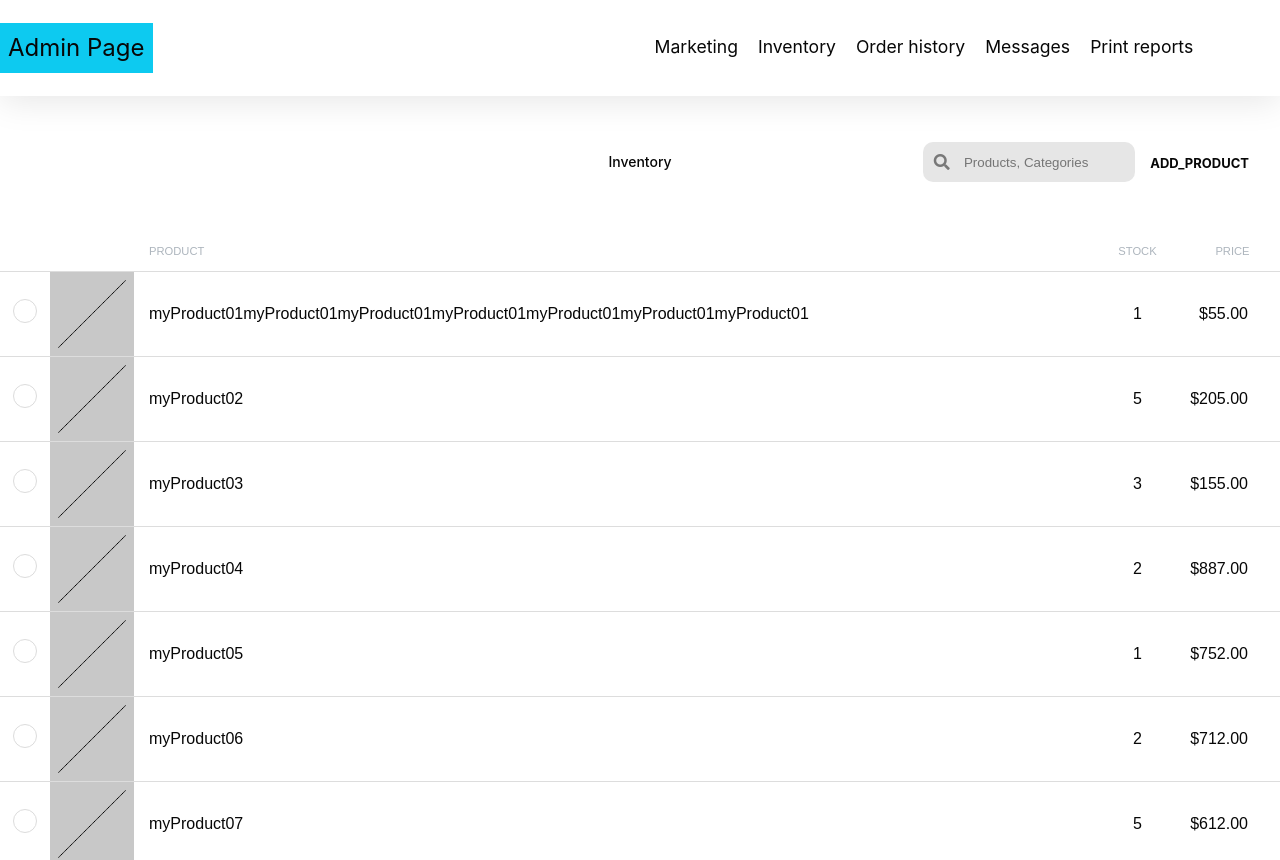
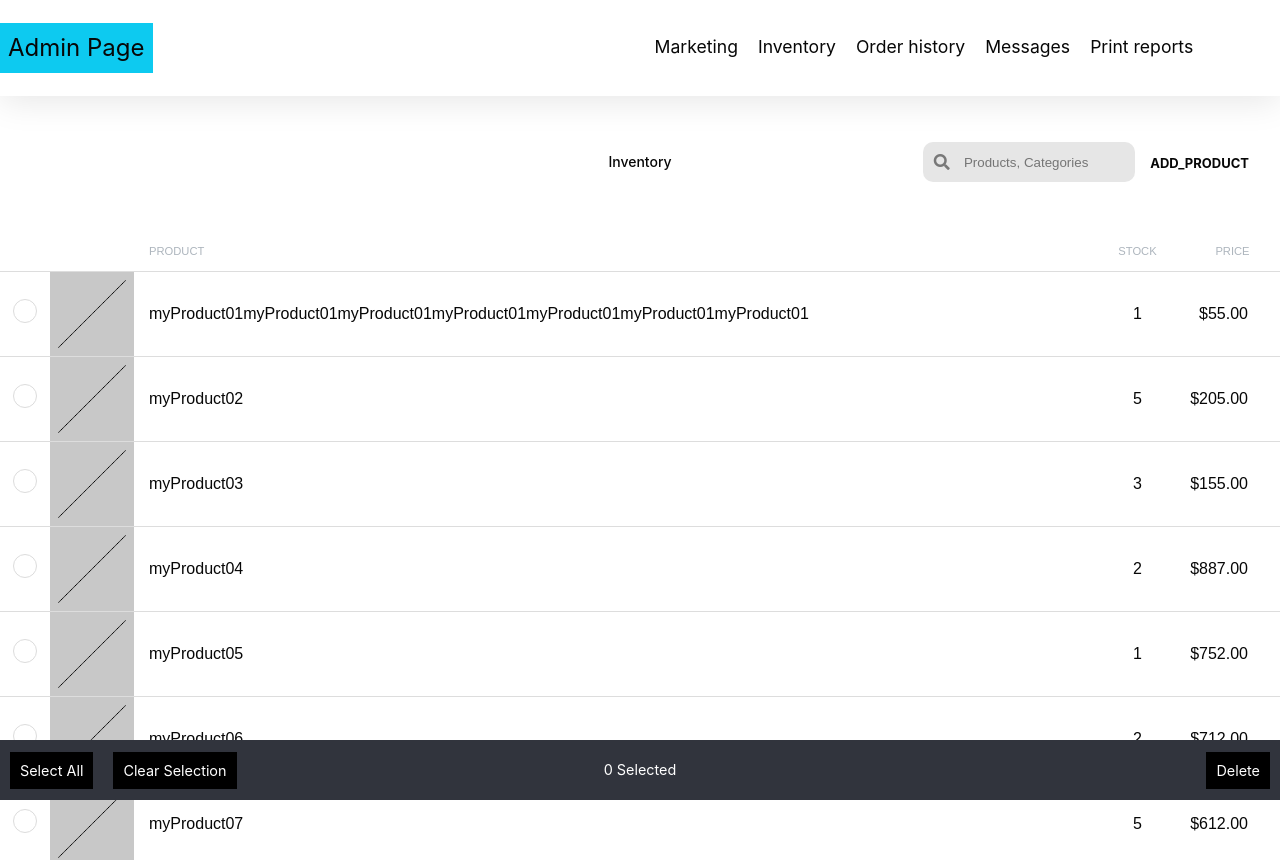
Before and after one commit to LeeJung-AWS/360-shopping, a React (Create React App) app in the folder frontend/: page /adminPage/inventory in a window 1280 px wide. Shown: the top 860 px of the page. Built offline with nearby package versions, Linux system fonts and the light colour scheme.

Commit message:
Styling bar menu under inventory

```diff
--- a/frontend/src/App.tsx
+++ b/frontend/src/App.tsx
@@ -5,7 +5,7 @@ function App() {
   return (
     <div>
       <AdminPage />
-      <Footer />
+      {/* <Footer /> */}
     </div>
   );
 }
--- a/frontend/src/components/Inventory/index.tsx
+++ b/frontend/src/components/Inventory/index.tsx
@@ -9,6 +9,10 @@ import Table from '../Table';
 const Inventory: React.FC = () => {
 
     const [ productList, setProductList] = useState<{'id': string, 'product': string, 'stock': string, 'price': string}[] | undefined>(undefined);
+
+    const [ selectedProduct, setSelectedProduct] = useState<string>();
+    // Display amount of seleted product when checking them.
+    const [ amountOfSelectedProduct, setAmountOfSelectedProduct ] = useState(0);
 
     // TODO: Fetch productList from DB
     useEffect(() => {
@@ -57,6 +61,20 @@ const Inventory: React.FC = () => {
       }
     }
 
+    function onClickCheckInventory(productId: string) {
+        const barMenuInventoryEl = document.getElementById('bar-menu-inventory')!;
+        barMenuInventoryEl.style.display = 'flex';
+        let amount = amountOfSelectedProduct;
+        amount++;
+
+        setAmountOfSelectedProduct(amount);
+
+        console.log(productId);
+        setSelectedProduct(productId)
+        console.log(selectedProduct);
+
+    }
+
     return (<>
         <div className="flex align-items-center m-1" id="inventory-top-menu">
             <span id="inventory-title">Inventory</span>
@@ -71,10 +89,20 @@ const Inventory: React.FC = () => {
             </div>
         </div>
 
-        <Table tHeads={["","","","PRODUCT", "STOCK", "PRICE"]} tBodys={productList? productList: undefined} />
+        <Table tHeads={["","","","PRODUCT", "STOCK", "PRICE"]} tBodys={productList? productList: undefined} onClickCheckInventory={onClickCheckInventory} />
         <div className="modal" id="addNewProduct">
             <div className="modal-content" id="addNewProduct-content">
                 <AddNewProduct />
+            </div>
+        </div>
+        <div id="bar-menu-inventory">
+            <div id="bar-menu-inventory-select-btn">
+                <button>Select All</button>
+                <button>Clear Selection</button>
+            </div>
+            <div>{amountOfSelectedProduct} Selected</div>
+            <div id="bar-menu-inventory-delete-btn">
+                <button>Delete</button>
             </div>
         </div>
     </>);
--- a/frontend/src/components/Table/index.tsx
+++ b/frontend/src/components/Table/index.tsx
@@ -1,4 +1,5 @@
 import React from 'react';
+import { useState } from 'react';
 
 import { NumberComma } from '../../utils/helpers';
 
@@ -7,13 +8,23 @@ import dummyProductImg from '../../assets/img/dummy-product-img.png';
 interface TableData {
     tHeads: string[];
     tBodys: {"id": string, "img"?: string, "product": string, "stock": string, "price": string}[] | undefined;
+    onClickCheckInventory: (productId:string) => void
 }
-// TODO: Display Delete Button when Check a product
+
 // TODO: Search Product by Product Tittle and Categories
 // TODO: Use ellipsis for Product Title depending on Screen Size
 // TODO: Sorting function
 
-const Table: React.FC<TableData> = ({ tHeads, tBodys }) => {
+
+const Table: React.FC<TableData> = ({ tHeads, tBodys, onClickCheckInventory }) => {
+    // const [ productIdArr, setProductIdArr ] = useState<string[]>([])
+    // TODO: Display Delete Button when Check a product
+    function onClickCheck(event: any) {
+        // setProductIdArr([...productIdArr, event.target.dataset.id]);
+        console.log(event.target.checked)
+        onClickCheckInventory(event.target.dataset.id);
+    }
+
     return(<>
     <table className="table-fixed">
     <colgroup>
@@ -38,7 +49,7 @@ const Table: React.FC<TableData> = ({ tHeads, tBodys }) => {
                 return(
                     <tr key={tBody.id}>
                         <td id="table-check-box">
-                            <input type="checkbox" />
+                            <input type="checkbox" data-id={tBody.id} onClick={onClickCheck} />
                         </td>
                         <td>
                             <img src={tBody.img?tBody.img:dummyProductImg} alt={tBody.product} />
--- a/frontend/src/sass/3_components/_inventory.scss
+++ b/frontend/src/sass/3_components/_inventory.scss
@@ -118,6 +118,51 @@
     }
 }
 
+#bar-menu-inventory{
+    display: flex;
+    justify-content: center;
+    align-items: center;
+    position: fixed;
+    bottom: 0;
+    width: 100%;
+    height: 60px;
+    background-color: $tertiary;
+
+    color: white;
+
+    font-size: 0.9rem;
+
+    button{
+        color: white;
+        background-color: black;
+        padding: 10px;
+        border: 0;
+        font-size: 0.9rem;
+    }
+
+    button:hover{
+        cursor: pointer;
+        background-color: $secondary;
+    }
+
+    #bar-menu-inventory-select-btn{
+        flex: 1;
+        display: flex;
+        button {
+            margin:0 10px;
+        }
+    }
+
+    #bar-menu-inventory-delete-btn{
+        flex: 1;
+        display: flex;
+        justify-content: flex-end;
+
+        button {
+            margin:0 10px;
+        }
+    }
+}
 
 /* 768px and less than 768px */
 @media screen and (max-width: 767px) {
```
